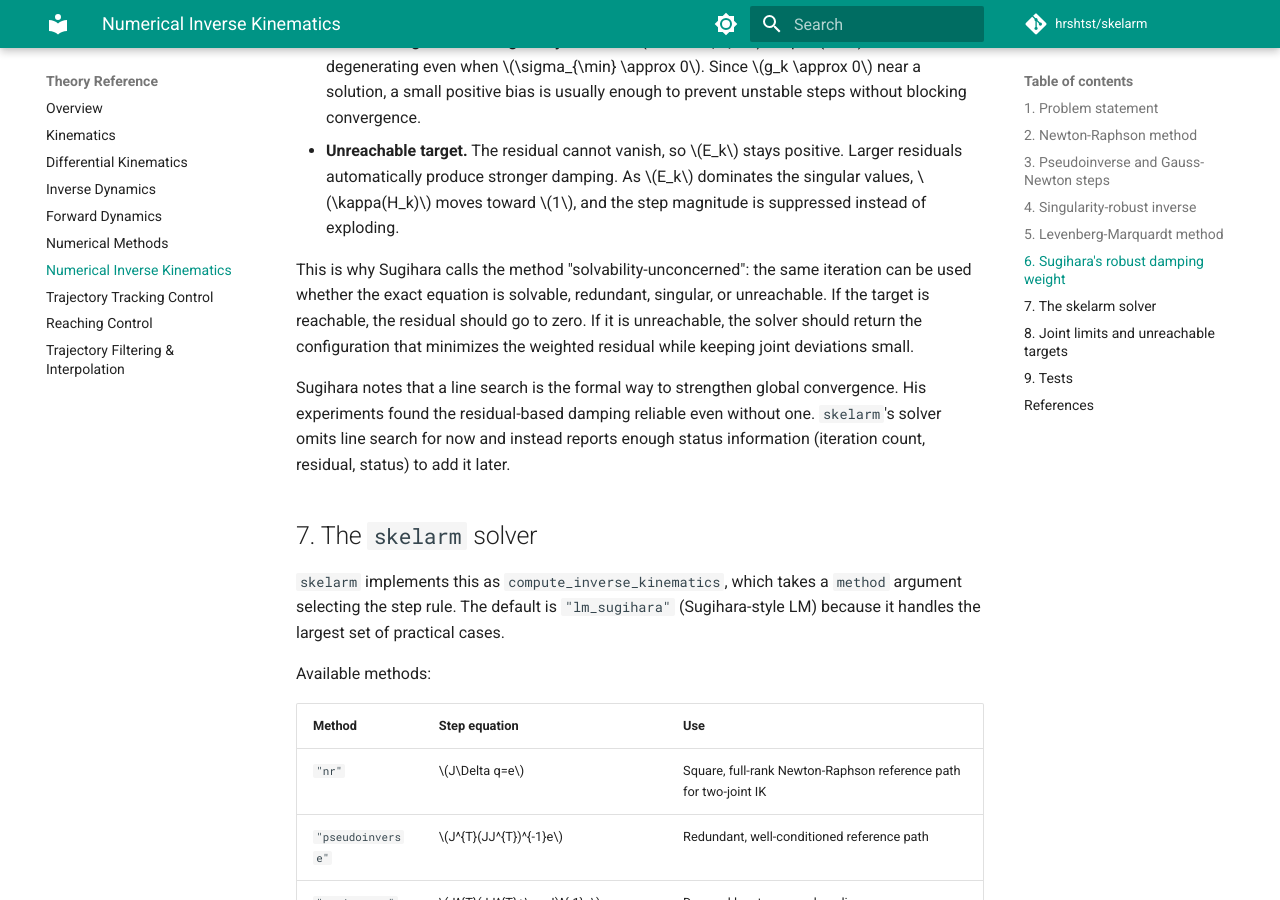
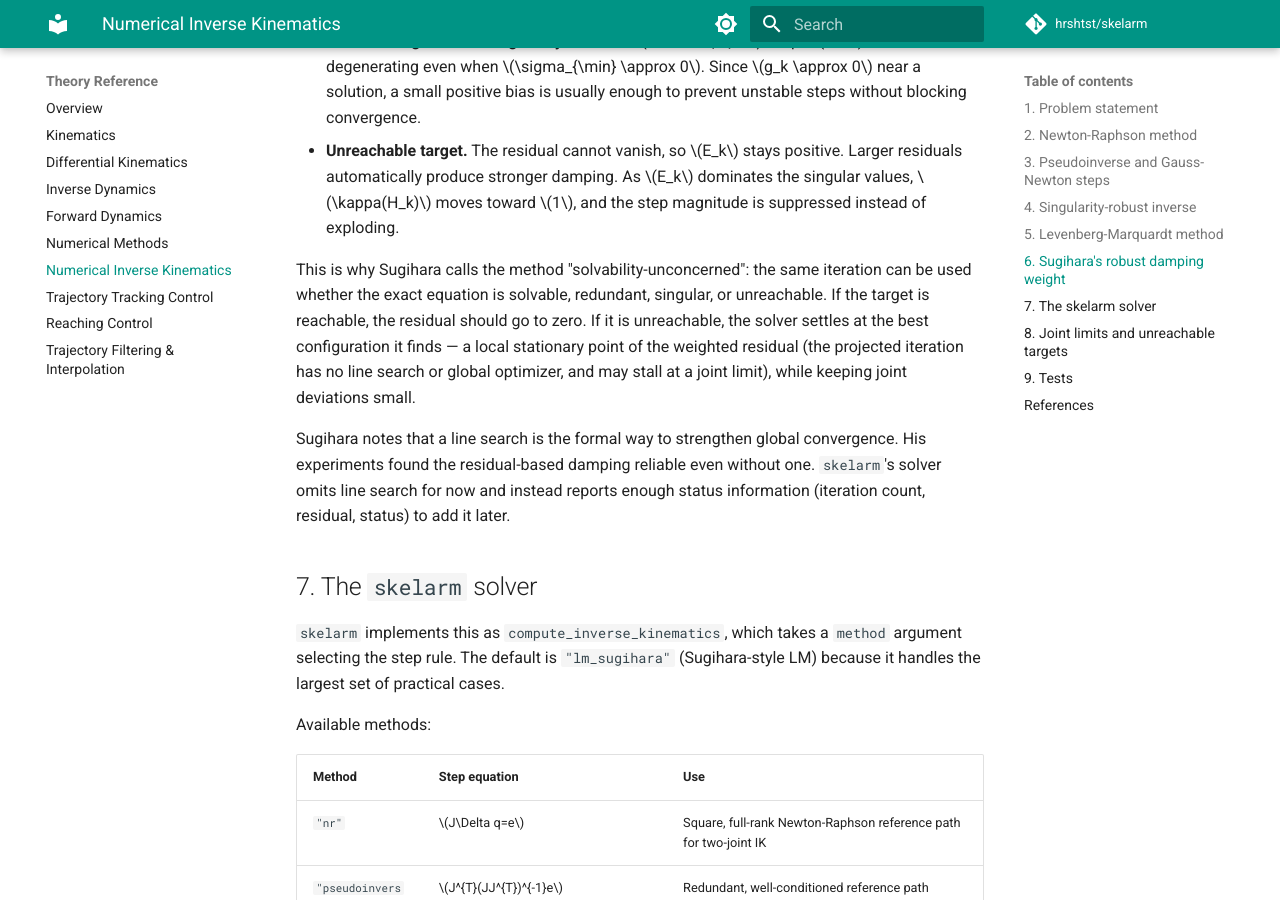
Before and after one commit to hrshtst/skelarm, an MkDocs documentation site: the page built from docs/reference/06_numerical_inverse_kinematics.md, in a window 1280 px wide and 900 px high, scrolled down 5044 px. Built offline with MkDocs 1.6.1 and Material for MkDocs 9.7.7, drawn with Linux system fonts in a browser that asks for light colours; a script that is not in the unit is left out; comment, search, counter and statistics services are not loaded; some of the changed text lies outside the part shown.

Commit message:
docs: clean up residual stale claims from the documentation review

```diff
--- a/docs/reference/06_numerical_inverse_kinematics.md
+++ b/docs/reference/06_numerical_inverse_kinematics.md
@@ -307,8 +307,10 @@ This explains the behavior Sugihara wanted:
 This is why Sugihara calls the method "solvability-unconcerned": the same
 iteration can be used whether the exact equation is solvable, redundant,
 singular, or unreachable. If the target is reachable, the residual should go to
-zero. If it is unreachable, the solver should return the configuration that
-minimizes the weighted residual while keeping joint deviations small.
+zero. If it is unreachable, the solver settles at the best configuration it
+finds — a local stationary point of the weighted residual (the projected
+iteration has no line search or global optimizer, and may stall at a joint
+limit), while keeping joint deviations small.
 
 Sugihara notes that a line search is the formal way to strengthen global
 convergence. His experiments found the residual-based damping reliable even
@@ -371,8 +373,9 @@ can stop at a slightly suboptimal pose when a limit is active.
 `success` has one strict meaning: the **final** residual norm is within the
 position tolerance ($\lVert e\rVert \le \varepsilon_e$), evaluated on the pose the
 solver ends at regardless of `status`. An unreachable target therefore always ends
-with `success=False` — typically `status="stalled"` at the nonzero-residual pose
-that minimizes the weighted residual. The best-effort pose is still written back
+with `success=False` — typically `status="stalled"` at a nonzero-residual pose
+where the iteration stagnates (a local stationary point, or a joint-limit-clamped
+configuration near one). The best-effort pose is still written back
 to the skeleton, so callers that can use a nearest-approach configuration should
 branch on `success` (or `residual_norm`) rather than assume the target was hit.
 (The reference builder `ik_joint_reference` does exactly that: it keeps the
```
Also changed, not shown: docs/guides/control_configuration.md (+2 -2 lines), docs/guides/defining_a_controller.md (+3 -2 lines), docs/reference/05_numerical_methods.md (+7 -3 lines), 2 other files.
